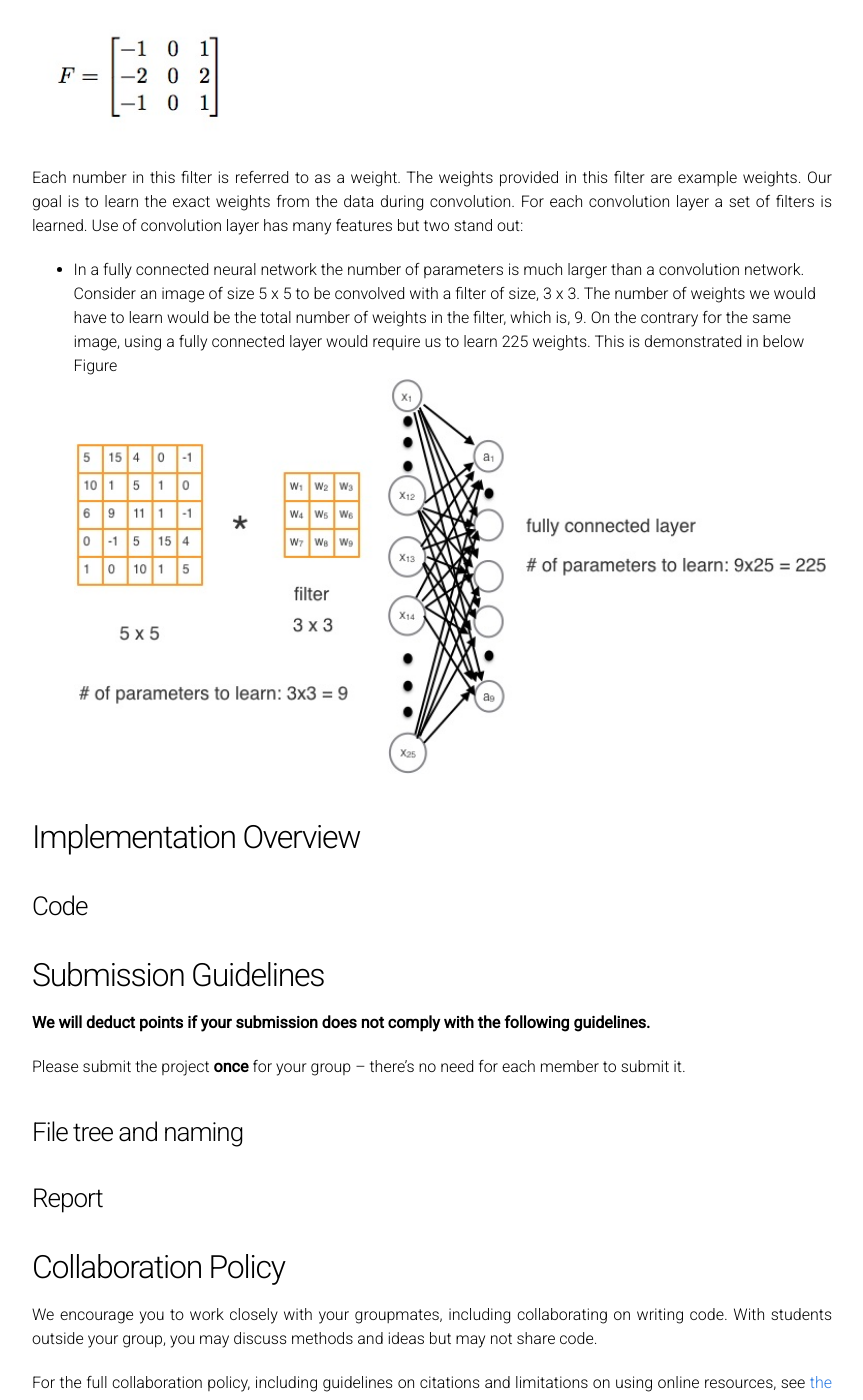
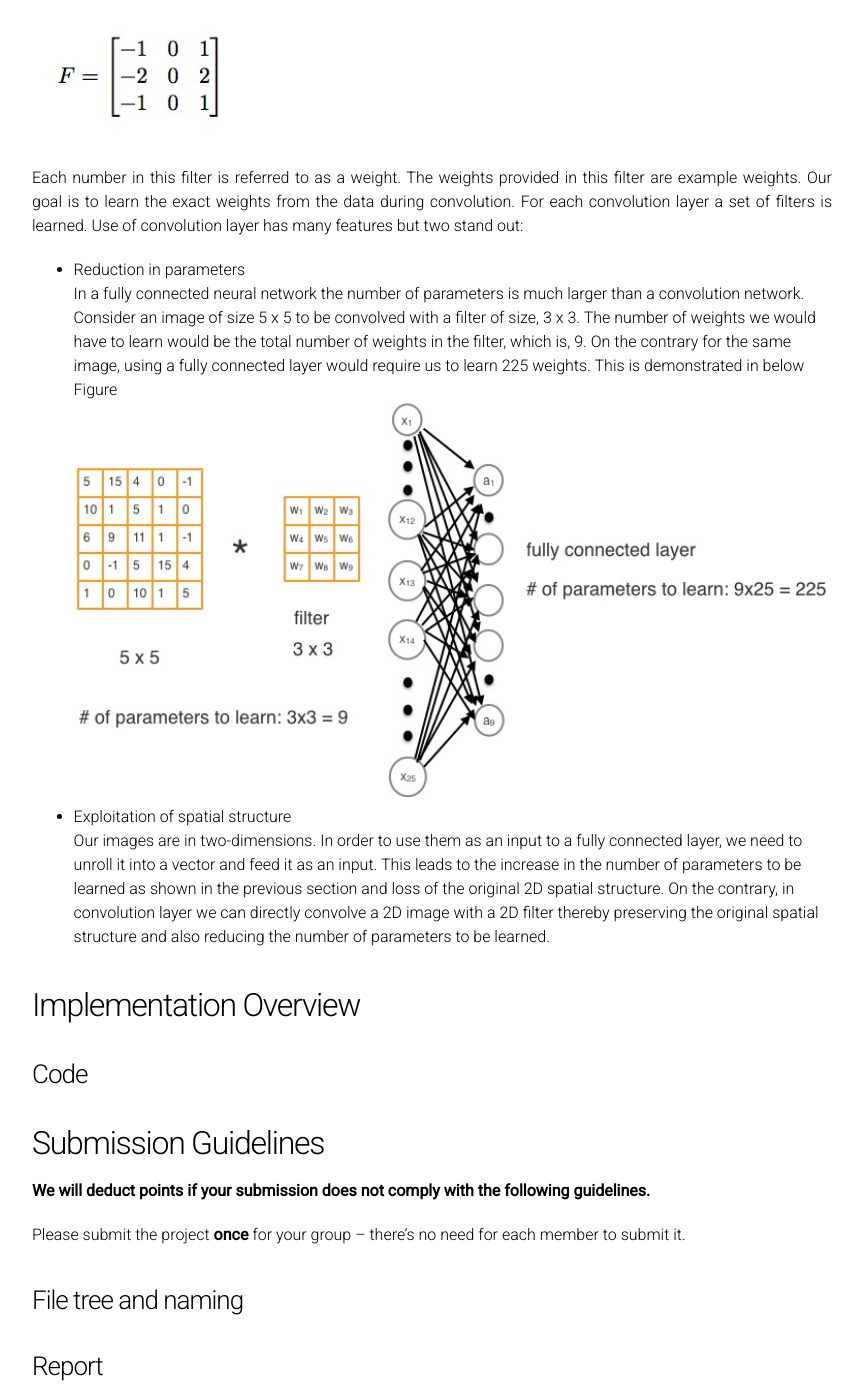
Before and after one commit to cmsc426spring2019/cmsc426spring2019.github.io, a Jekyll site: the page built from project4.md, in a window 1280 px wide and 1400 px high, scrolled down 3064 px. Shown: the whole window, without its empty margins (208-1071 px from the left). Built offline with Jekyll 4.4.1, drawn with Linux system fonts in a browser that asks for light colours.

Commit message:
Update project4.md

```diff
--- a/project4.md
+++ b/project4.md
@@ -72,9 +72,13 @@ In a convolutional layer an image is convolved with a filter. For example a 3 x
 
 Each number in this filter is referred to as a weight. The weights provided in this filter are example weights. Our goal is to learn the exact weights from the data during convolution. For each convolution layer a set of filters is learned. Use of convolution layer has many features but two stand out:
 <ul>
-<li>In a fully connected neural network the number of parameters is much larger than a convolution network. Consider an image of size 5 x 5 to be convolved with a filter of size, 3 x 3. The number of weights we would have to learn would be the total number of weights in the filter, which is, 9. On the contrary for the same image, using a fully connected layer would require us to learn 225 weights. This is demonstrated in below Figure
+<li> Reduction in parameters<br>
+  In a fully connected neural network the number of parameters is much larger than a convolution network. Consider an image of size 5 x 5 to be convolved with a filter of size, 3 x 3. The number of weights we would have to learn would be the total number of weights in the filter, which is, 9. On the contrary for the same image, using a fully connected layer would require us to learn 225 weights. This is demonstrated in below Figure
 
   <img src="/assets/proj4/params.jpg" width="100%">
+  </li>
+  <li> Exploitation of spatial structure <br>
+  Our images are in two-dimensions. In order to use them as an input to a fully connected layer, we need to unroll it into a vector and feed it as an input. This leads to the increase in the number of parameters to be learned as shown in the previous section and loss of the original 2D spatial structure. On the contrary, in convolution layer we can directly convolve a 2D image with a 2D filter thereby preserving the original spatial structure and also reducing the number of parameters to be learned.
   </li>
   </ul>
 
```
